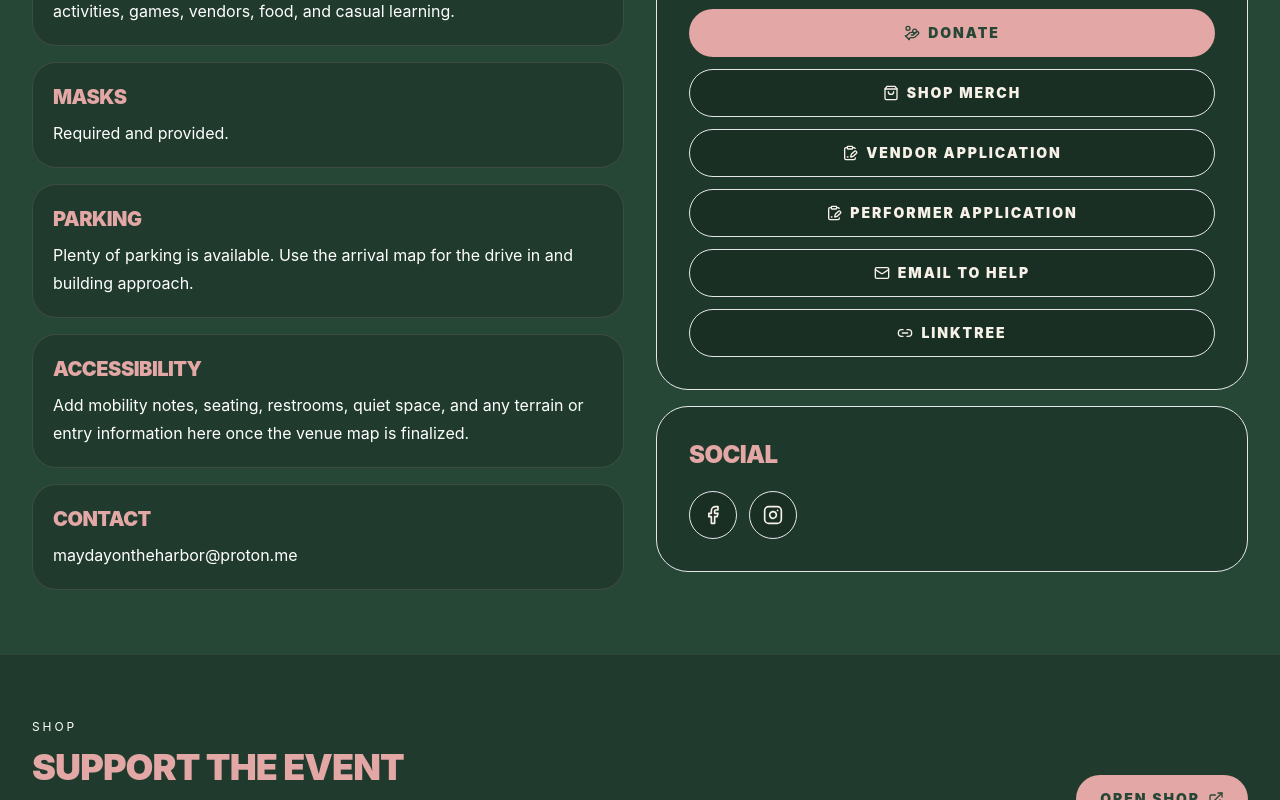
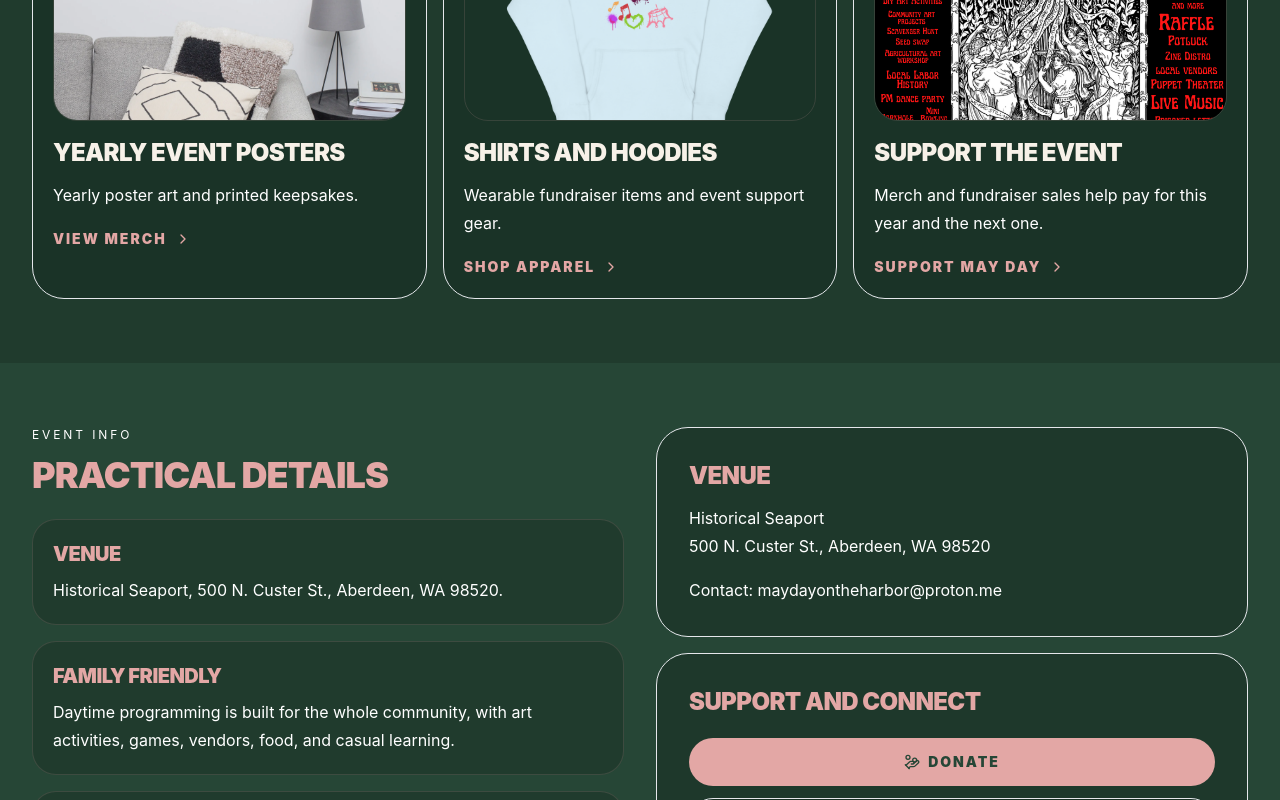
Before and after one commit to bjgarr-lgtm/May-Day-Site, a React (Vite) app: page /#/ in a window 1280 px wide. Shown: the part 5660-6460 px from the top of the page. Built offline with nearby package versions, Linux system fonts and the light colour scheme.

Commit message:
Update MayDayWelcomeCenter.jsx

```diff
--- a/src/pages/MayDayWelcomeCenter.jsx
+++ b/src/pages/MayDayWelcomeCenter.jsx
@@ -736,8 +736,8 @@ export default function MayDayWelcomeCenter() {
         <ScheduleSection />
         <MapSection />
         <HuntSection />
+        <ShopSection />
         <InfoSection />
-        <ShopSection />
         <SponsorsSection />
         <Footer />
       </div>
```
